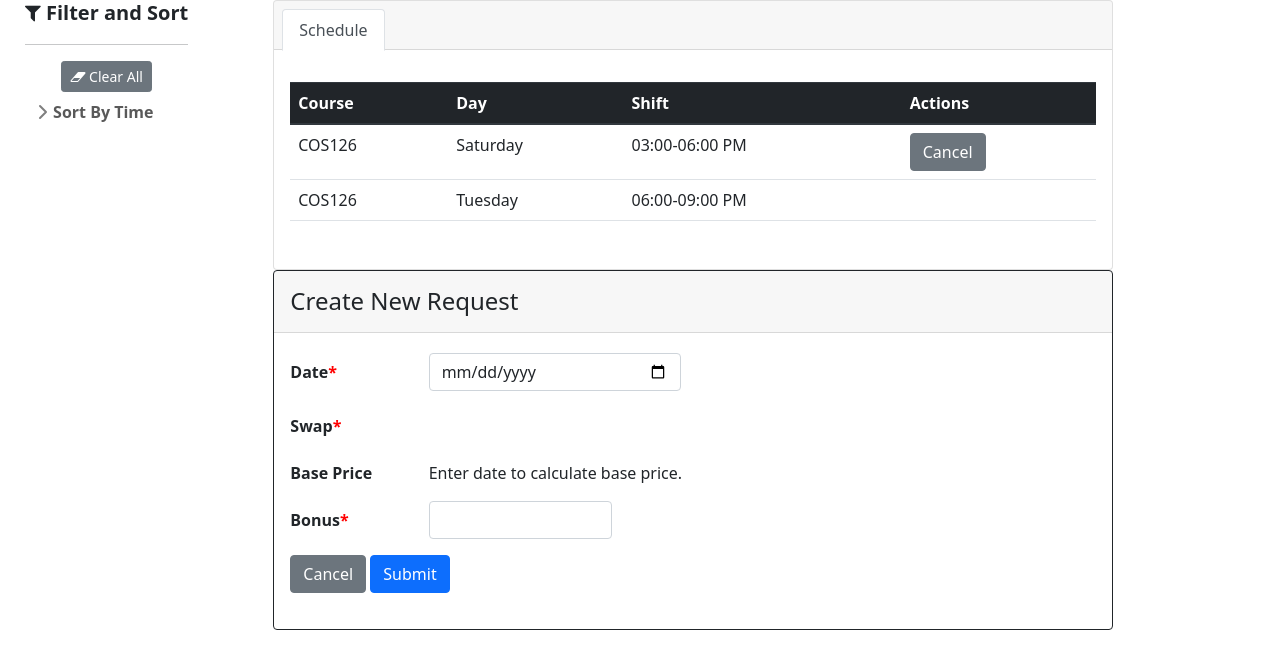
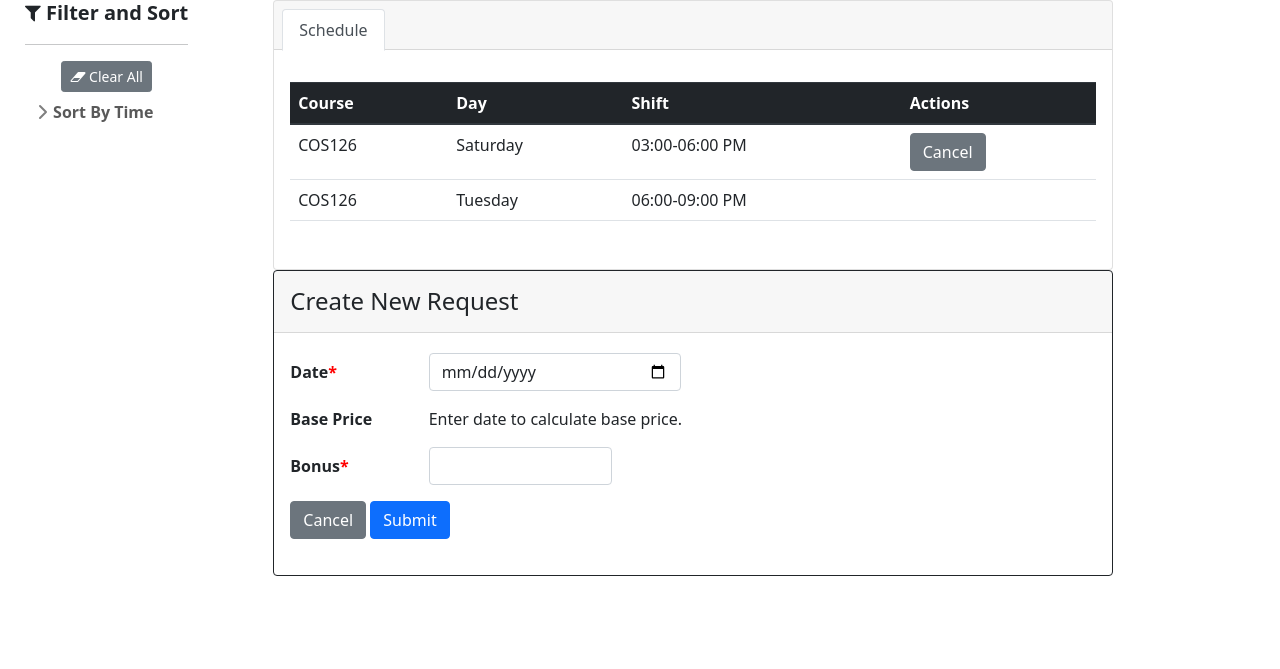
Before and after one commit to PrincetonCS-UCA/subswap, a Flask app: page /shift/1/request in a window 1280 px wide. Shown: the part 96-765 px from the top of the page. Run offline with Flask 2, Linux system fonts and the light colour scheme; a user stored in the database is signed in; data comes from the database, SQL or seed files in the repository; parts of the project's set-up code (start-up, migrations or seed data) failed here and were passed over; some libraries are stand-ins or nearby versions.

Commit message:
removed deprecated create form fields

```diff
--- a/subapp/requests/templates/requests/create_request.html
+++ b/subapp/requests/templates/requests/create_request.html
@@ -76,18 +76,7 @@
                       </div>
                       <span id = "daterror"></span>
                     </div>
-                    <!-- Can you swap? -->
-                    <div class="form-group row">
-                      <legend class="col-form-label col-sm-2"><strong>Swap<span style="color:#ff0000">*</span></strong></legend>
-                      <div class="col-sm-10">
-                        {% for subfield in form.isSwap %}
-                        <div class="form-check">
-                          {{ subfield(class="form-check-input", id="swap_toggle") }}
-                          {{ subfield.label(class="form-check-label") }}
-                        </div>
-                        {% endfor %}
-                      </div>
-                    </div>
+
                     <div class="form-group row">
                       <div class="col-sm-2"><strong>Base Price</strong></div>
                       <div class="col-md-10" id="base_price">Enter date to calculate base price.</div>
@@ -97,24 +86,6 @@
                       <label for="bonus" class="col-sm-2 col-form-label"><strong>Bonus<span style="color:#ff0000">*</span></strong></label>
                       <div class="col-sm-3">
                         {{ form.bonus(class="form-control", id="bonus") }}
-                      </div>
-                    </div>
-
-                    <!-- Fields for adding swap dates -->
-
-                    <div id="swapsubform" style="display:none">
-                      <hr>
-                      <div>
-                        <h4>
-                          Indicate upto 5 shifts you would be willing to swap with.</h4>
-                      </div>
-                      <div id="swap_options">
-                        {% for choice in form.swaps %}
-                        <div class="form-check">
-                            {{ choice(id="swap_choices", class="form-check-input") }}
-                            {{ choice.label(class="form-check-label") }}
-                        </div>
-                        {% endfor %}
                       </div>
                     </div>
 
```
